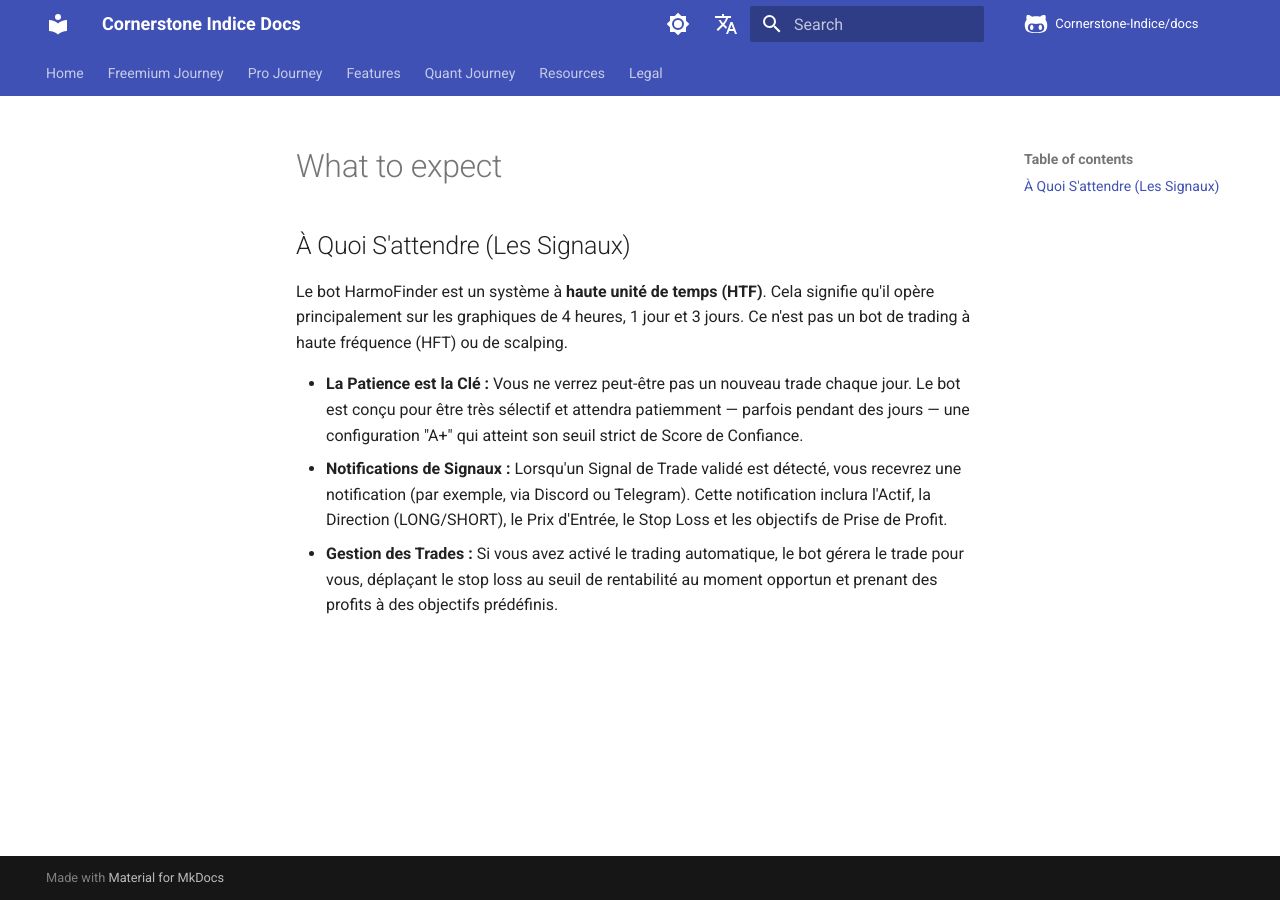
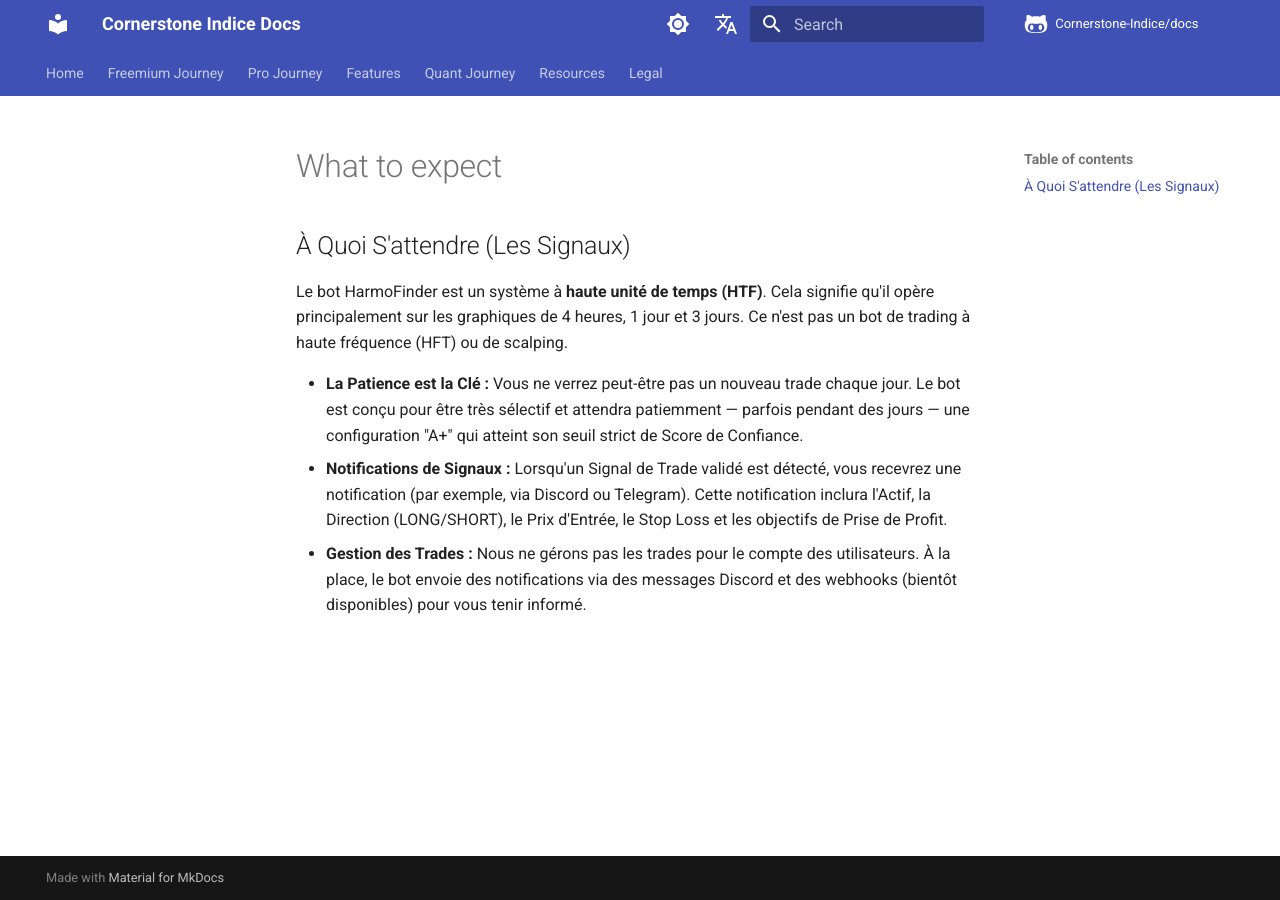
Before and after one commit to sfavato/cornerstone_trading_systems, an MkDocs documentation site: the page built from docs/fr/guides/what_to_expect.md, in a window 1280 px wide. Built offline with MkDocs 1.6.1 and Material for MkDocs 9.7.7, drawn with Linux system fonts in a browser that asks for light colours; comment, search, counter and statistics services are not loaded.

Commit message:
Docs: Update Trade Management policy
- Modifies the "Trade Management" section to clarify that the bot does not manage trades on behalf of users.
- The new text specifies that notifications are sent via Discord and webhooks (coming soon).
- The change has been applied to both the English and French versions of the documentation.

```diff
--- a/docs/fr/guides/what_to_expect.md
+++ b/docs/fr/guides/what_to_expect.md
@@ -4,4 +4,4 @@ Le bot HarmoFinder est un système à **haute unité de temps (HTF)**. Cela sign
 
 *   **La Patience est la Clé :** Vous ne verrez peut-être pas un nouveau trade chaque jour. Le bot est conçu pour être très sélectif et attendra patiemment — parfois pendant des jours — une configuration "A+" qui atteint son seuil strict de Score de Confiance.
 *   **Notifications de Signaux :** Lorsqu'un Signal de Trade validé est détecté, vous recevrez une notification (par exemple, via Discord ou Telegram). Cette notification inclura l'Actif, la Direction (LONG/SHORT), le Prix d'Entrée, le Stop Loss et les objectifs de Prise de Profit.
-*   **Gestion des Trades :** Si vous avez activé le trading automatique, le bot gérera le trade pour vous, déplaçant le stop loss au seuil de rentabilité au moment opportun et prenant des profits à des objectifs prédéfinis.
+*   **Gestion des Trades :** Nous ne gérons pas les trades pour le compte des utilisateurs. À la place, le bot envoie des notifications via des messages Discord et des webhooks (bientôt disponibles) pour vous tenir informé.
```
Also changed, not shown: docs/guides/what_to_expect.md (+1 -1 lines).
